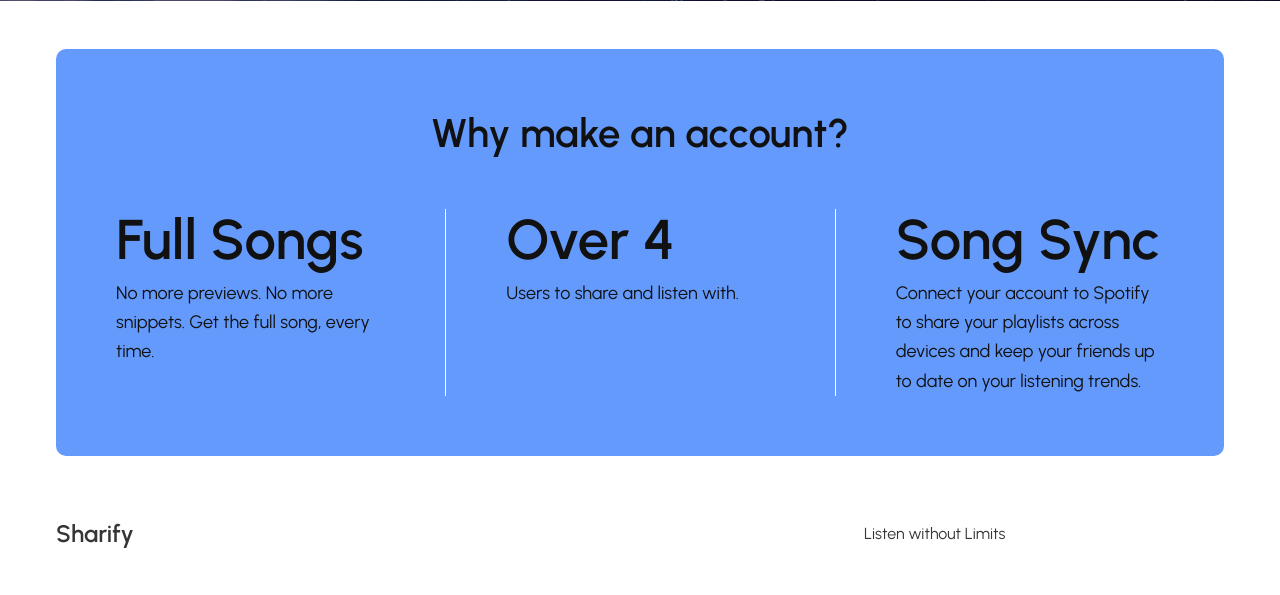
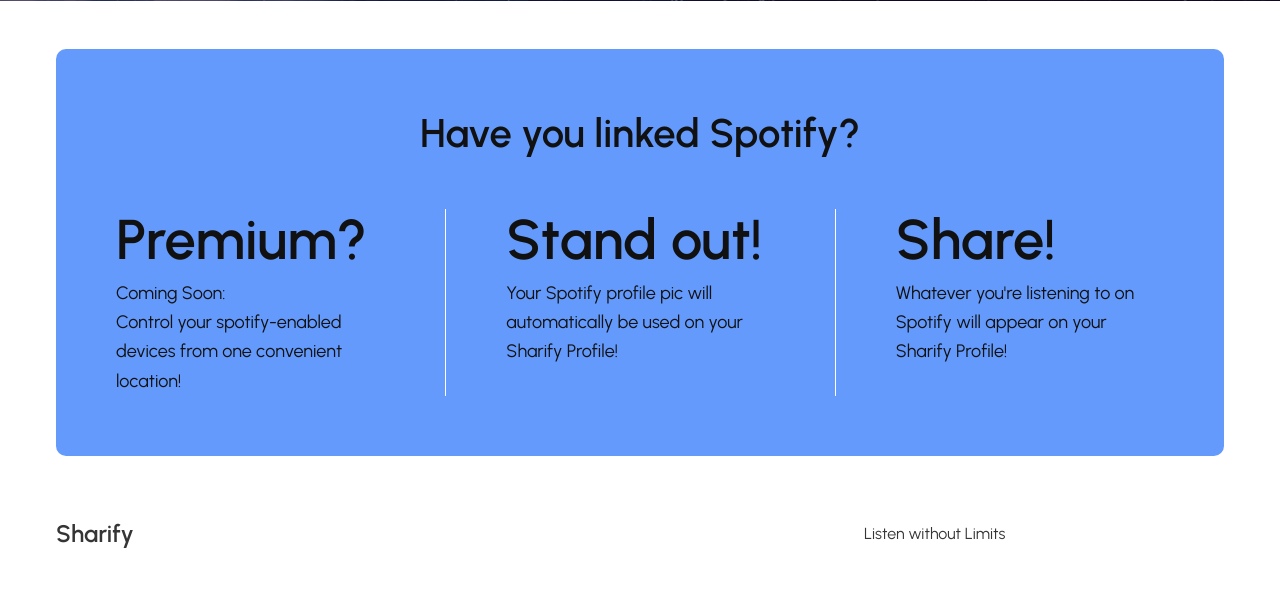
Before and after one commit to zaustin1522/SeniorProject, a Django app: page /accounts/login/ in a window 1280 px wide. Shown: the part 552-1147 px from the top of the page. Run offline with Django 3.2, Linux system fonts and the light colour scheme; some libraries are stand-ins or nearby versions.

Commit message:
Update login.html
it's now different from the signup page

```diff
--- a/sharify/templates/registration/login.html
+++ b/sharify/templates/registration/login.html
@@ -57,30 +57,30 @@
             <div class="content-wrapper">
                 <div class="col-12">
                     <div class="text-wrapper">
-                        <h2 class="section-title align-center fonts-style display-2"><strong>Why make an account?</strong></h2>
+                        <h2 class="section-title align-center fonts-style display-2"><strong>Have you linked Spotify?</strong></h2>
                         <div class="item-container col-12">
                             <div class="item flex col-12 col-md-4">
                                 <div class="icon-box">
-                                    <p class="number-text black fonts-style display-1"><strong>Full Songs</strong></p>
+                                    <p class="number-text black fonts-style display-1"><strong>Premium?</strong></p>
                                 </div>
                                 <div class="text-box">
-                                    <p class="icon-text black fonts-style m-0 display-4">No more previews. No more snippets. Get the full song, every time.</p>
+                                    <p class="icon-text black fonts-style m-0 display-4">Coming Soon:<br>Control your spotify-enabled devices from one convenient location!</p>
                                 </div>
                             </div>
                             <div class="item flex col-12 col-md-4">
                                 <div class="icon-box">
-                                    <p class="number-text black fonts-style display-1"><strong>Over 4</strong></p>
+                                    <p class="number-text black fonts-style display-1"><strong>Stand out!</strong></p>
                                 </div>
                                 <div class="text-box">
-                                    <p class="icon-text black fonts-style m-0 display-4">Users to share and listen with.</p>
+                                    <p class="icon-text black fonts-style m-0 display-4">Your Spotify profile pic will automatically be used on your Sharify Profile!</p>
                                 </div>
                             </div>
                             <div class="item flex col-12 col-md-4">
                                 <div class="icon-box">
-                                    <p class="number-text black fonts-style display-1"><strong>Song Sync</strong></p>
+                                    <p class="number-text black fonts-style display-1"><strong>Share!</strong></p>
                                 </div>
                                 <div class="text-box">
-                                    <p class="icon-text black fonts-style m-0 display-4">Connect your account to Spotify to share your playlists across devices and keep your friends up to date on your listening trends.</p>
+                                    <p class="icon-text black fonts-style m-0 display-4">Whatever you're listening to on Spotify will appear on your Sharify Profile!</p>
                                 </div>
                             </div>
                         </div>
```
